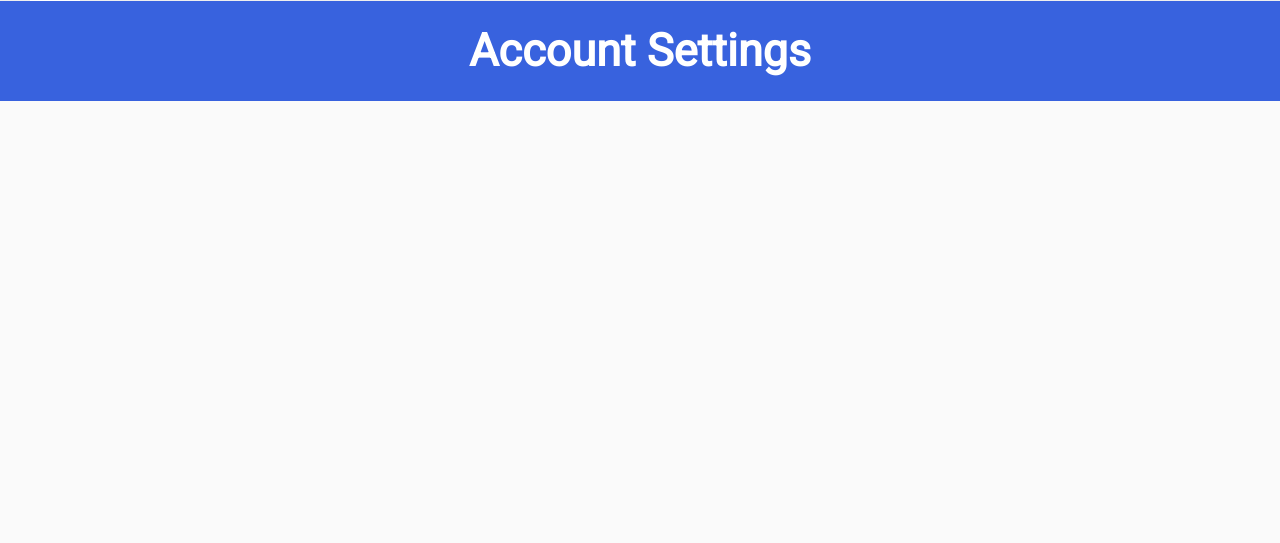
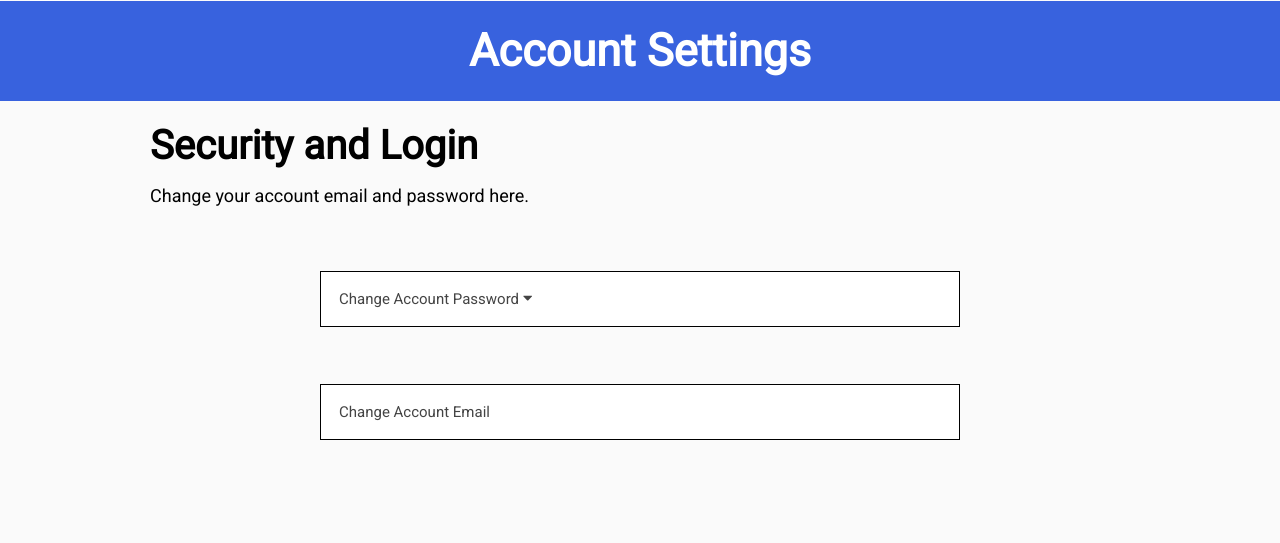
Before and after one commit to Garreh/css, a PHP site: page /accountsettings.html in a window 1280 px wide. Shown: the part 49-592 px from the top of the page. Run offline with PHP 8.4, Linux system fonts and the light colour scheme; some libraries are stand-ins or nearby versions.

Commit message:
account security done

```diff
--- a/Website/accountsettings.html
+++ b/Website/accountsettings.html
@@ -7,12 +7,12 @@
   <script src="main.js"></script>
   <style>
   .accordion {
-      background-color: #eee;
+    background-color: #fff;
     color: #444;
     cursor: pointer;
     padding: 18px;
-      width: 100%;
-      border: none;
+    width: 50%;
+    border: 1px solid black;
     text-align: left;
     outline: none;
     font-size: 15px;
@@ -24,10 +24,12 @@
 }
 
   .panel {
-      padding: 0 18px;
-      display: none;
-      background-color: white;
+    padding: 0px;
+    max-height: 0px;
+    background-color: #FFFFFF;
     overflow: hidden;
+    transition: max-height 0.2s ease-out;
+    width: 50%;
 }
 </style>
 </head>
@@ -66,10 +68,63 @@
   <a>Account Settings</a>
 </div>
 
-<button class="accordion">Change Account Password</button>
+<br/><br/><br/><br/><br/>
+
+<h1 class="title2">Security and Login</h1>
+
+<p class="title3">Change your account email and password here.</p>
+
+<br/><br/><br/>
+
+<center>
+
+<button class="accordion">Change Account Password
+  <i class="fas fa-caret-down"></i>
+</button>
+<div class="panel">
+  <br/>
+  <form>
+    <p>Old Password: &nbsp;&nbsp;&nbsp;&nbsp;&nbsp;&nbsp;&nbsp;
+    <input type="text" class="inputsmalllong" name="" value="&nbsp;&nbsp;Enter your old password here">
+    </p>
+    <p>New Password: &nbsp;&nbsp;&nbsp;&nbsp;&nbsp;
+    <input type="text" class="inputsmalllong" name="" value="&nbsp;&nbsp;Enter your new password here">
+    </p>
+    <p>Retype Password: &nbsp;
+    <input type="text" class="inputsmalllong" name="" value="&nbsp;&nbsp;Confirm your new password here">
+    </p>
+    <br/>
+    <button class="button">Change Password</button>
+  </form>
+</div>
+
+<br/><br/><br/>
+
+<button class="accordion">Change Account Email</button>
 <div class="panel">
 
+  <p>Lorem ipsum dolor sit amet, consectetur adipisicing elit, sed do eiusmod tempor incididunt ut labore et dolore magna aliqua. Ut enim ad minim veniam, quis nostrud exercitation ullamco laboris nisi ut aliquip ex ea commodo consequat.</p>
 </div>
+
+</center>
+
+<!-- Accordion javascript here -->
+<script>
+var acc = document.getElementsByClassName("accordion");
+var i;
+
+for (i = 0; i < acc.length; i++) {
+  acc[i].addEventListener("click", function() {
+    this.classList.toggle("active");
+    var panel = this.nextElementSibling;
+    if (panel.style.maxHeight){
+      panel.style.maxHeight = null;
+    } else {
+      panel.style.maxHeight = panel.scrollHeight + "px";
+    }
+  });
+}
+</script>
 
 </body>
 </html>
--- a/Website/main.css
+++ b/Website/main.css
@@ -182,6 +182,15 @@ body{
    height: 25px
 }
 
+.inputsmalllong{
+
+   border: 1px solid #8492A6;
+   border-radius: 2px;
+   opacity: 0.4;
+   width: 400px;
+   height: 25px
+}
+
 .dropdownfield{
 	background-color: #FFFFFF;
 	border: 1px solid #8492A6;
@@ -212,3 +221,14 @@ body{
   font-weight: bold;
   color: #FFFFFF;
 }
+
+.title2{
+  font-size: 40px;
+  text-indent: 150px;
+}
+
+.title3{
+  font-size:18px;
+  text-indent: 150px;
+  line-height: 0px;
+}
```
Lines whose indentation alone changed are shown as unchanged.
